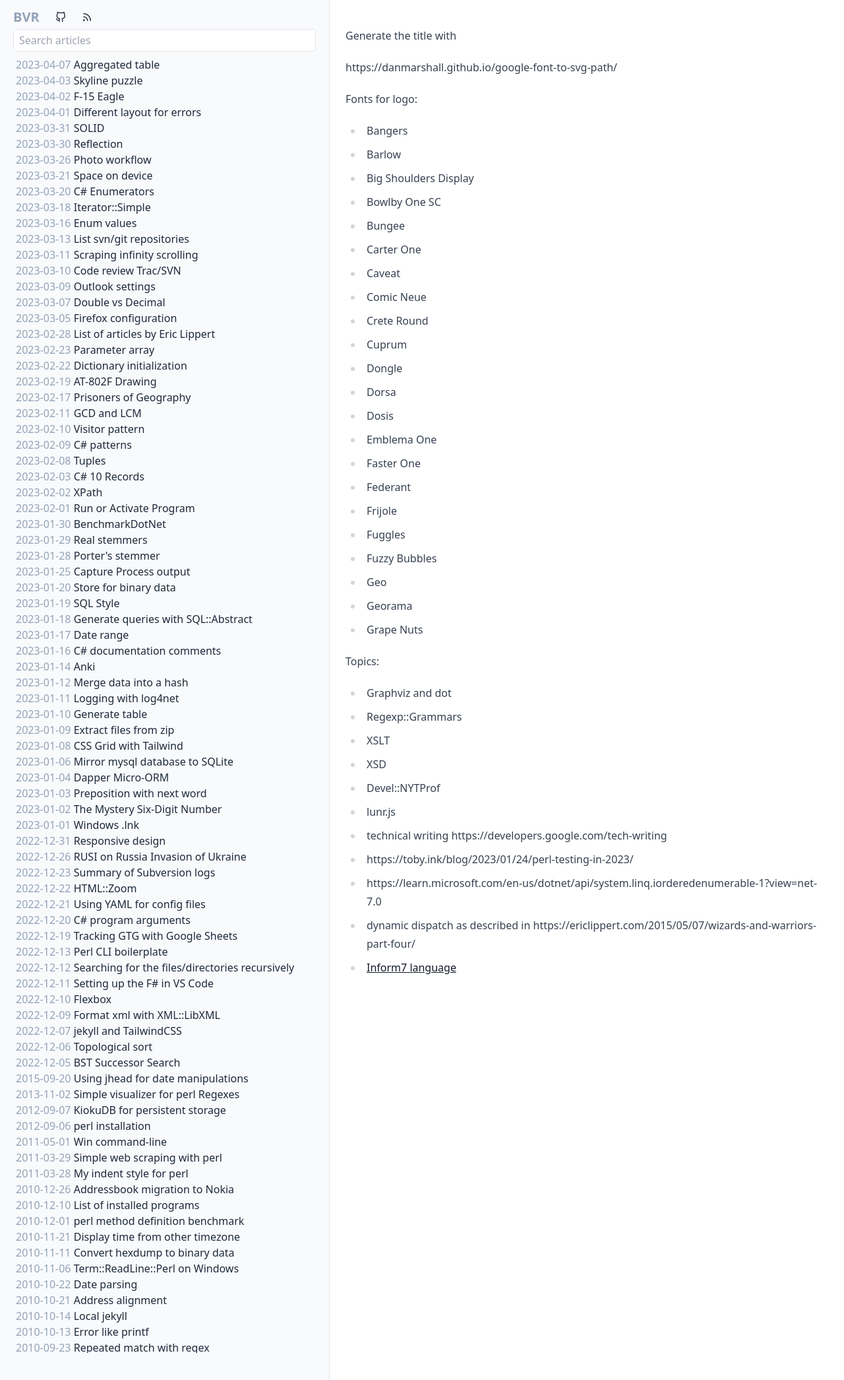
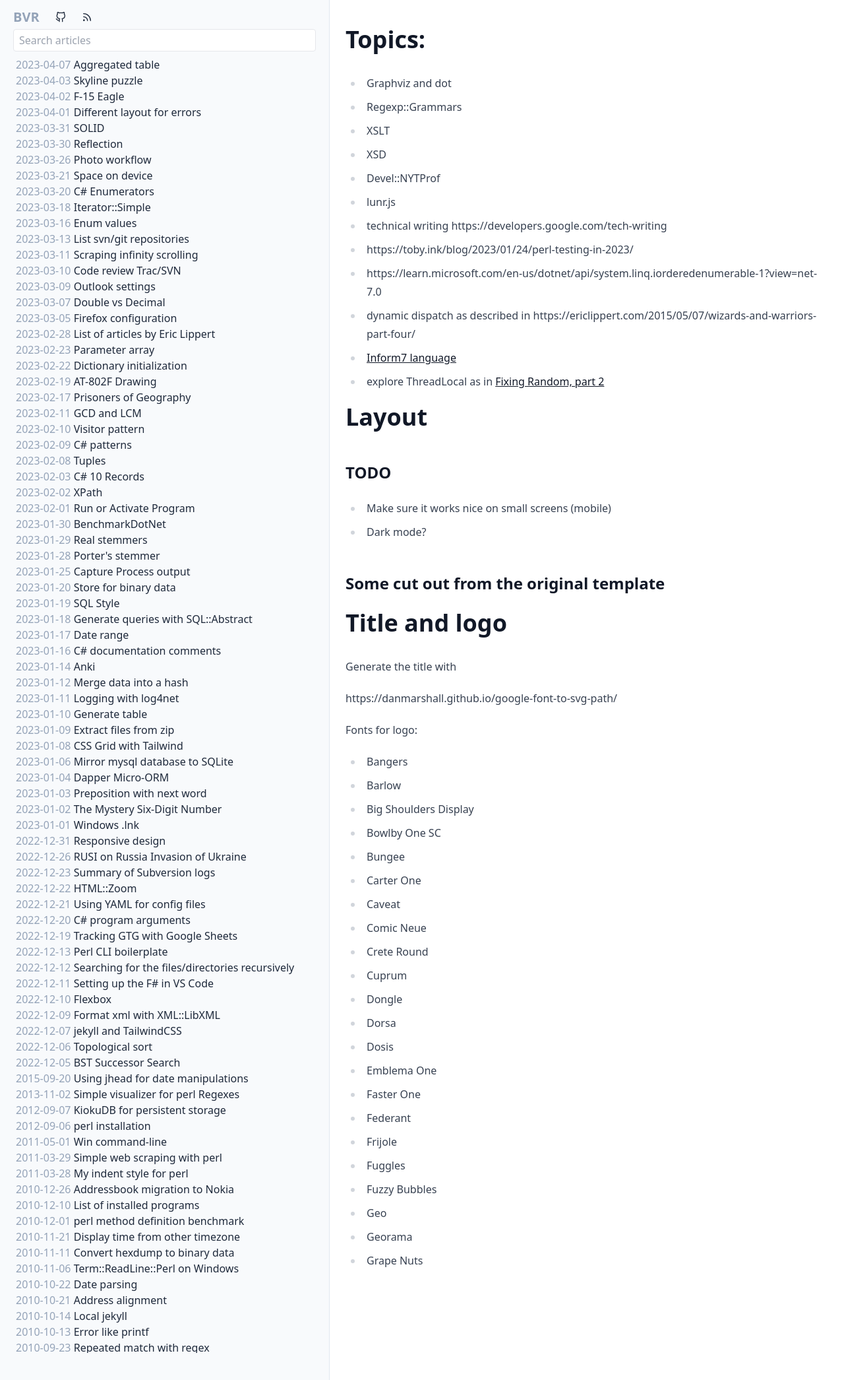
Before and after one commit to bvr/bvr.github.io, a Jekyll site: the page built from notes.md, in a window 1280 px wide. Shown: the whole page at 66% size. Built offline with Jekyll 4.4.1, drawn with Linux system fonts in a browser that asks for light colours; our own code applies the rules of GitHub Pages for plain Markdown files.

Commit message:
Updated notes

```diff
--- a/notes.md
+++ b/notes.md
@@ -1,3 +1,40 @@
+
+# Topics:
+
+ - Graphviz and dot
+ - Regexp::Grammars
+ - XSLT
+ - XSD
+ - Devel::NYTProf
+ - lunr.js
+ - technical writing https://developers.google.com/tech-writing
+ - https://toby.ink/blog/2023/01/24/perl-testing-in-2023/
+ - https://learn.microsoft.com/en-us/dotnet/api/system.linq.iorderedenumerable-1?view=net-7.0
+ - dynamic dispatch as described in https://ericlippert.com/2015/05/07/wizards-and-warriors-part-four/
+ - [Inform7 language](https://ganelson.github.io/inform-website/)
+ - explore ThreadLocal as in [Fixing Random, part 2](https://ericlippert.com/2019/02/04/fixing-random-part-2/)
+
+# Layout
+
+## TODO
+
+ - Make sure it works nice on small screens (mobile)
+ - Dark mode?
+
+## Some cut out from the original template
+
+<div class="fixed bg-slate-700 bg-opacity-5 transition duration-200 ease-in-out inset-0 z-10 pointer-events-auto md:hidden left-0 top-0 w-full h-full hidden menu-overlay"></div>
+
+<button aria-label="Toggle Sidebar" class="md:hidden absolute top-3 left-3 z-10 menu-trigger p-1 rounded text-slate-800 dark:text-slate-50 hover:bg-slate-100">
+    <svg class="h-6 w-6" viewBox="0 0 24 24" stroke-width="2" stroke="currentcolor" fill="none" stroke-linecap="round" stroke-linejoin="round">
+        <path stroke="none" d="M0 0h24v24H0z"/>
+        <line x1="4" y1="6" x2="20" y2="6"/>
+        <line x1="4" y1="12" x2="20" y2="12"/>
+        <line x1="4" y1="18" x2="16" y2="18"/>
+    </svg>
+</button>
+
+# Title and logo
 
 Generate the title with
 
@@ -27,29 +64,3 @@ Fonts for logo:
  - Geo
  - Georama
  - Grape Nuts
-
-
-Topics:
-
- - Graphviz and dot
- - Regexp::Grammars
- - XSLT
- - XSD
- - Devel::NYTProf
- - lunr.js
- - technical writing https://developers.google.com/tech-writing
- - https://toby.ink/blog/2023/01/24/perl-testing-in-2023/
- - https://learn.microsoft.com/en-us/dotnet/api/system.linq.iorderedenumerable-1?view=net-7.0
- - dynamic dispatch as described in https://ericlippert.com/2015/05/07/wizards-and-warriors-part-four/
- - [Inform7 language](https://ganelson.github.io/inform-website/)
-
-<div class="fixed bg-slate-700 bg-opacity-5 transition duration-200 ease-in-out inset-0 z-10 pointer-events-auto md:hidden left-0 top-0 w-full h-full hidden menu-overlay"></div>
-
-<button aria-label="Toggle Sidebar" class="md:hidden absolute top-3 left-3 z-10 menu-trigger p-1 rounded text-slate-800 dark:text-slate-50 hover:bg-slate-100">
-    <svg class="h-6 w-6" viewBox="0 0 24 24" stroke-width="2" stroke="currentcolor" fill="none" stroke-linecap="round" stroke-linejoin="round">
-        <path stroke="none" d="M0 0h24v24H0z"/>
-        <line x1="4" y1="6" x2="20" y2="6"/>
-        <line x1="4" y1="12" x2="20" y2="12"/>
-        <line x1="4" y1="18" x2="16" y2="18"/>
-    </svg>
-</button>
```
